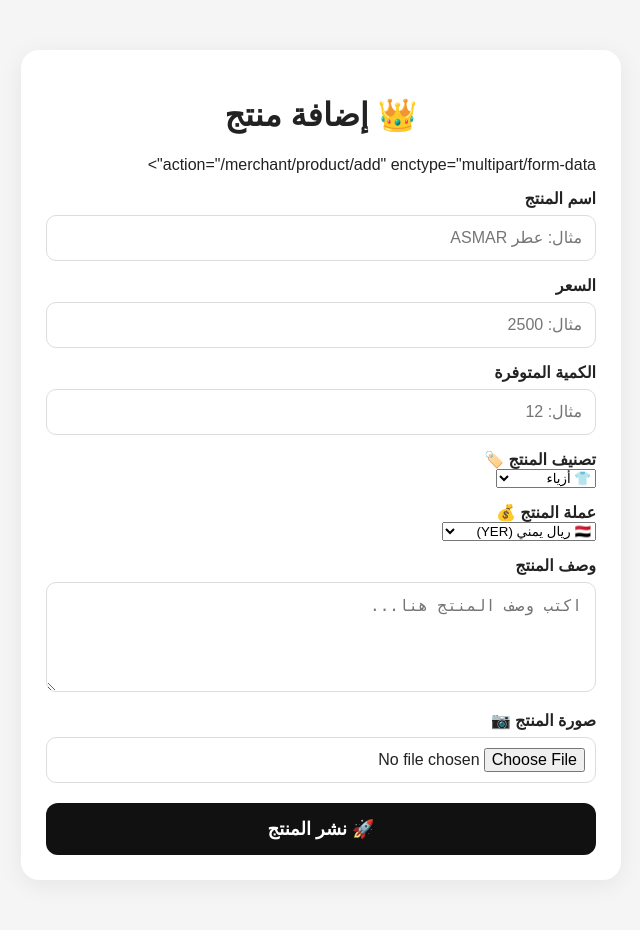
After one commit to badiel711dg-dotcom/ASMAR-MARKET, a Flask app: template templates/add_product.html in a window 1280 px wide. The commit adds this page. Shown: the whole page, without its empty margins (319-959 px from the left). Run offline with Flask 3, Linux system fonts and the light colour scheme; the template is opened without the code that fills it, so the values that code supplies are empty; parts of the project's set-up code (start-up, migrations or seed data) failed here and were passed over.

Commit message:
Update merchant registration and add product page

```diff
--- /dev/null
+++ b/templates/add_product.html
@@ -0,0 +1,174 @@
+<!DOCTYPE html>
+<html lang="ar" dir="rtl">
+<head>
+<meta charset="UTF-8">
+<meta name="viewport" content="width=device-width, initial-scale=1.0">
+<title>إضافة منتج - ASMAR MARKET</title>
+
+<style>
+body{
+    margin:0;
+    font-family:Arial,sans-serif;
+    background:#f5f5f5;
+    color:#222;
+}
+
+.container{
+    max-width:600px;
+    margin:30px auto;
+    padding:20px;
+}
+
+.card{
+    background:white;
+    padding:25px;
+    border-radius:18px;
+    box-shadow:0 5px 25px #0001;
+}
+
+h1{
+    text-align:center;
+}
+
+label{
+    display:block;
+    margin-top:15px;
+    font-weight:bold;
+}
+
+input,textarea{
+    width:100%;
+    box-sizing:border-box;
+    padding:13px;
+    margin-top:7px;
+    border:1px solid #ddd;
+    border-radius:10px;
+    font-size:16px;
+}
+
+textarea{
+    min-height:110px;
+    resize:vertical;
+}
+
+input[type="file"]{
+    padding:10px;
+}
+
+button{
+    width:100%;
+    margin-top:20px;
+    padding:15px;
+    border:0;
+    border-radius:12px;
+    background:#111;
+    color:white;
+    font-size:18px;
+    font-weight:bold;
+}
+
+#preview{
+    display:none;
+    width:100%;
+    max-height:300px;
+    object-fit:contain;
+    margin-top:15px;
+    border-radius:12px;
+}
+</style>
+</head>
+
+<body>
+
+<div class="container">
+<div class="card">
+
+<h1>👑 إضافة منتج</h1>
+
+<form method="POST"
+    <input type="hidden" name="csrf_token" value="{{ csrf_token }}">
+      action="/merchant/product/add"
+      enctype="multipart/form-data">
+
+<label>اسم المنتج</label>
+<input type="text"
+       name="name"
+       placeholder="مثال: عطر ASMAR"
+       required>
+
+<label>السعر</label>
+<input type="number"
+       name="price"
+       placeholder="مثال: 2500"
+       min="0"
+       step="0.01"
+       required>
+
+<label>الكمية المتوفرة</label>
+<input type="number"
+       name="stock"
+       placeholder="مثال: 12"
+       min="0"
+       required>
+
+<label>تصنيف المنتج 🏷️</label>
+<select name="category" required>
+    <option value="أزياء">👕 أزياء</option>
+    <option value="إلكترونيات">📱 إلكترونيات</option>
+    <option value="عطور">🌹 عطور</option>
+    <option value="منزل">🏠 منزل</option>
+    <option value="سيارات">🚗 سيارات</option>
+    <option value="أجهزة">💻 أجهزة</option>
+    <option value="أخرى">📦 أخرى</option>
+</select>
+
+<label>عملة المنتج 💰</label>
+<select name="currency" required>
+    <option value="YER">🇾🇪 ريال يمني (YER)</option>
+    <option value="SAR">🇸🇦 ريال سعودي (SAR)</option>
+    <option value="USD">🇺🇸 دولار أمريكي (USD)</option>
+    <option value="AED">🇦🇪 درهم إماراتي (AED)</option>
+    <option value="EGP">🇪🇬 جنيه مصري (EGP)</option>
+    <option value="KWD">🇰🇼 دينار كويتي (KWD)</option>
+    <option value="EUR">🇪🇺 يورو (EUR)</option>
+    <option value="GBP">🇬🇧 جنيه إسترليني (GBP)</option>
+    <option value="OTHER">🌍 عملة أخرى</option>
+</select>
+
+<label>وصف المنتج</label>
+<textarea name="description"
+          placeholder="اكتب وصف المنتج هنا..."
+          required></textarea>
+
+<label>صورة المنتج 📷</label>
+<input type="file"
+       name="image"
+       accept="image/*"
+       onchange="previewImage(event)"
+       required>
+
+<img id="preview">
+
+<button type="submit">
+    🚀 نشر المنتج
+</button>
+
+</form>
+
+</div>
+</div>
+
+<script>
+function previewImage(event){
+    const file = event.target.files[0];
+    const preview = document.getElementById("preview");
+
+    if(file){
+        preview.src = URL.createObjectURL(file);
+        preview.style.display = "block";
+    }
+}
+</script>
+
+</body>
+</html>
--- a/templates/index.html
+++ b/templates/index.html
@@ -1002,7 +1002,7 @@ style="width:100%;height:100%;object-fit:contain;display:block;">
 اعرض منتجاتك أمام عملاء من اليمن والخليج والعالم.
 </p>
 
-<a href="/merchant/register" style="display:inline-block;text-decoration:none;background:linear-gradient(135deg,#f0cf67,#d4af37);color:#111;font-weight:900;padding:12px 24px;border-radius:12px;box-shadow:0 7px 18px rgba(212,175,55,.22);">انضم كتاجر</a>
+<a href="/merchant/register" style="display:inline-block;position:relative;z-index:10000;pointer-events:auto;cursor:pointer;text-decoration:none;background:linear-gradient(135deg,#f0cf67,#d4af37);color:#111;font-weight:900;padding:12px 24px;border-radius:12px;box-shadow:0 7px 18px rgba(212,175,55,.22);">انضم كتاجر</a>
 
 </section>
 
```
